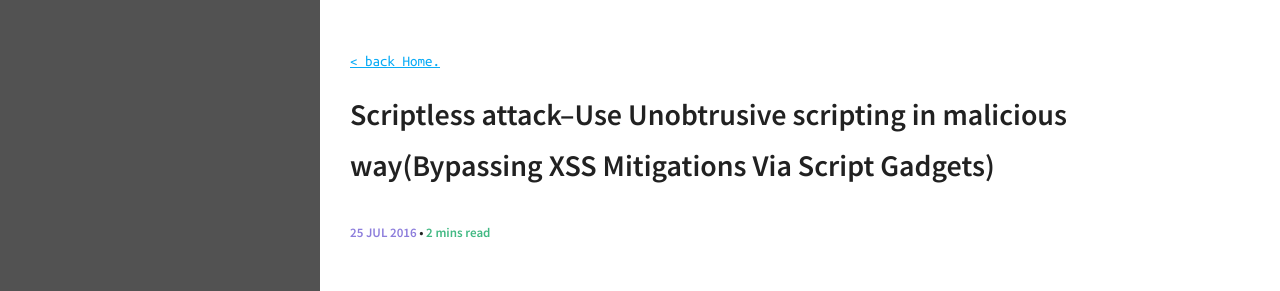
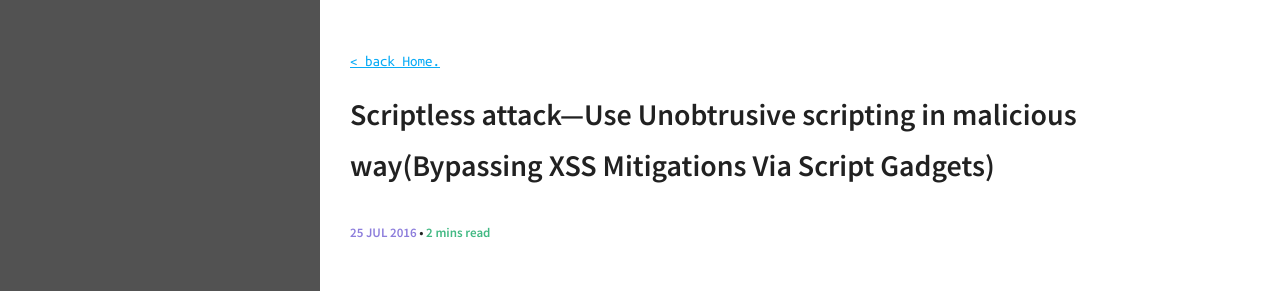
Before and after one commit to pwneddesal/pwnedDesal.github.io, a Jekyll site: the page built from _posts/2016-07-25-Use-Unobtrusive-scripting.md, in a window 1280 px wide. Shown: the top 291 px of the page. Built offline with Jekyll 4.4.1, drawn with Linux system fonts in a browser that asks for light colours; comment, search, counter and statistics services are not loaded.

```diff
--- a/_posts/2016-07-25-Use-Unobtrusive-scripting.md
+++ b/_posts/2016-07-25-Use-Unobtrusive-scripting.md
@@ -1,6 +1,6 @@
 ---
 layout: post
-title: Scriptless attack–Use Unobtrusive scripting in malicious way(Bypassing XSS Mitigations Via Script Gadgets)
+title: Scriptless attack—Use Unobtrusive scripting in malicious way(Bypassing XSS Mitigations Via Script Gadgets)
 excerpt: 'Stored on-site request forgery'
 categories: [XSS,CSRF,Jquery]
 comments: false
```
